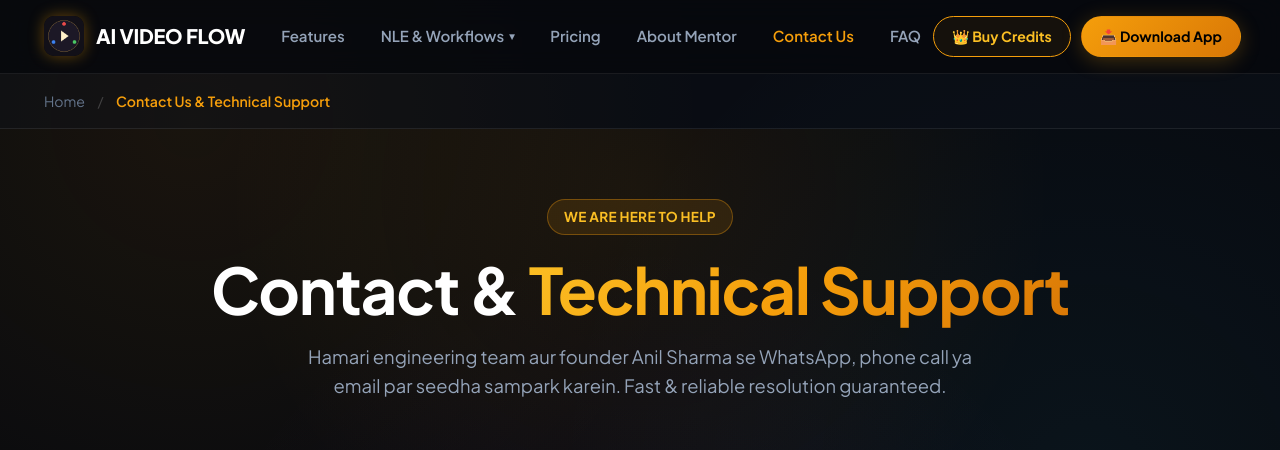
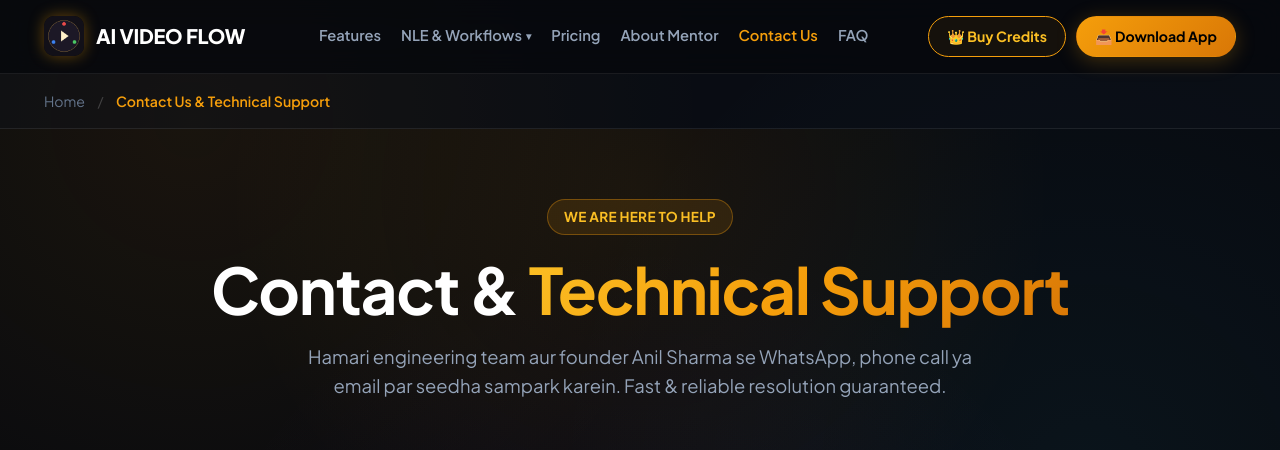
Before and after one commit to sharmaeditoranil/Ai-Video-Flow-Front, a PHP site: page /contact.html in a window 1280 px wide. Shown: the top 450 px of the page. Run offline with PHP 8.4, Linux system fonts and the light colour scheme.

Commit message:
style(header): tighten navigation menu spacing and link padding

```diff
--- a/css/style.css
+++ b/css/style.css
@@ -115,7 +115,7 @@
   align-items: center;
   gap: 12px;
   text-decoration: none;
-  margin-right: 24px;
+  margin-right: 14px;
 }
 
 .brand-logo img {
@@ -142,7 +142,7 @@
 .nav-links {
   display: flex;
   align-items: center;
-  gap: 12px;
+  gap: 2px;
   list-style: none;
   margin: 0;
   padding: 0;
@@ -155,13 +155,13 @@
 .nav-links > li > a {
   color: var(--text-secondary);
   text-decoration: none;
-  font-size: 0.94rem;
+  font-size: 0.92rem;
   font-weight: 600;
-  padding: 8px 12px;
-  border-radius: 8px;
+  padding: 6px 9px;
+  border-radius: 6px;
   display: inline-flex;
   align-items: center;
-  gap: 5px;
+  gap: 4px;
   transition: all 0.2s ease;
   white-space: nowrap;
 }
@@ -169,7 +169,7 @@
 .nav-links > li > a:hover,
 .nav-links > li > a.active {
   color: #fff;
-  background: rgba(255, 255, 255, 0.05);
+  background: rgba(255, 255, 255, 0.06);
 }
 
 .arrow-down {
```
